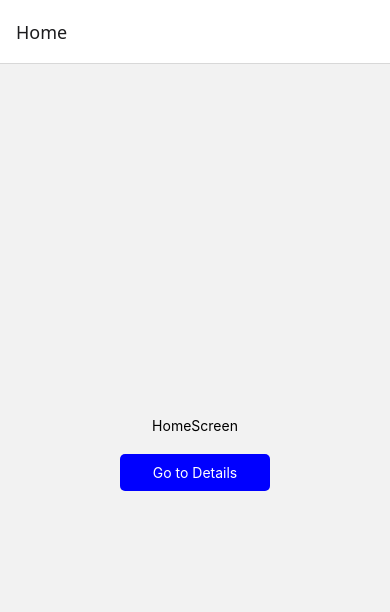
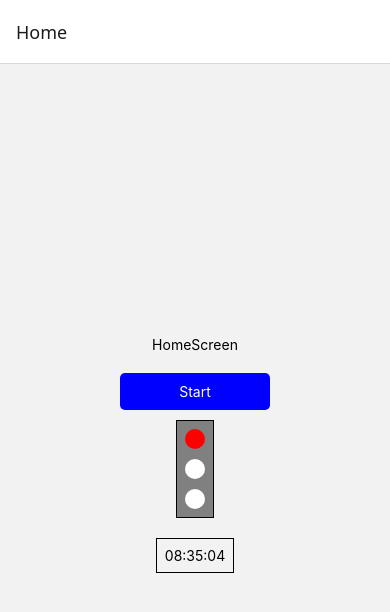
Before and after one commit to Prateek027-S/RN-CLI-Basic, a React Native app: screen /Home in a window 390 px wide. Shown: the top 612 px of the page. Built offline with nearby package versions, Linux system fonts and the light colour scheme.

Commit message:
feat: Traffic light(different durations lights) and clock

```diff
--- a/src/screens/home/HomeScreen.jsx
+++ b/src/screens/home/HomeScreen.jsx
@@ -1,15 +1,63 @@
 import { useNavigation } from '@react-navigation/native';
+import { useEffect, useRef, useState } from 'react';
 import { View, Text, TouchableOpacity, StyleSheet } from 'react-native'
+import Clock from './component/Clock'
 
 const HomeScreen = () => {
   const navigation = useNavigation();
 
+  /*
+  Red light: 4000ms
+  Yellow light: 500ms
+  Green light: 3000ms
+  */
+
+  const trafficLightColors = [
+    {id: 0, color: "red", duration: 4000},
+    {id: 1, color: "yellow", duration: 500},
+    {id: 2, color: "green", duration: 3000},
+  ]
+  const [currentLightIndex, setCurrentLightIndex] = useState(0);
+  const timerRef = useRef(null);
+  const [runTrafficLight, setRunTrafficLight] = useState(false);
+
+  function startTrafficLight() {
+    if(!runTrafficLight) {
+      setRunTrafficLight(true);
+    }
+  }
+
+  useEffect(() => {
+    if (runTrafficLight) {
+      timerRef.current = setTimeout(() => {
+        setCurrentLightIndex(prevIndex => (prevIndex + 1) % trafficLightColors.length);
+      }, trafficLightColors[currentLightIndex].duration)
+    }
+
+    return () => clearTimeout(timerRef.current)
+  }, [currentLightIndex, runTrafficLight])
+
+
   return (
     <View style={styles.container}>
       <Text>HomeScreen</Text>
-      <TouchableOpacity style={styles.button} onPress={() => navigation.navigate('Details')}>
-        <Text style={{color: 'white'}}>Go to Details</Text>
+      <TouchableOpacity style={styles.button} onPress={() => {startTrafficLight()}}>
+        <Text style={{color: 'white'}}>Start</Text>
       </TouchableOpacity>
+      <View style={styles.trafficLightContainer}>
+        {
+          trafficLightColors.map((item) => {
+            return (
+            <View key={item.id} style={{
+              width: 20,
+              height: 20,
+              borderRadius: 60,
+              backgroundColor: (trafficLightColors[currentLightIndex].id === item.id) ? item.color : "white"}}
+            />
+          )})
+        }
+      </View>
+      <Clock />
     </View>
   )
 }
@@ -29,5 +77,20 @@
     borderRadius: 5,
     width: 150,
     alignItems: 'center'
-  }
+  },
+  trafficLightContainer: {
+    borderWidth: 1,
+    padding: 8,
+    gap: 10,
+    marginTop: 10,
+    alignItems: 'center',
+    justifyContent: 'center',
+    backgroundColor: "gray"
+  },
+  light: (color) => ({
+    width: 20,
+    height: 20,
+    borderRadius: 20,
+    backgroundColor: color
+  })
 })
--- /dev/null
+++ b/src/screens/home/component/Clock.js
@@ -0,0 +1,38 @@
+import React, { useEffect, useState } from "react"
+import { StyleSheet, Text, View } from "react-native"
+
+const Clock = React.memo(({type = "12"}) => {
+    const [currentTime, setCurrentTime] = useState(() => new Date());
+
+    function formatTime(date) {
+        let hours = date?.getHours();
+        if (type === "12") {
+            hours = (hours % 12) || 12;
+        }
+        return `${String(hours)?.padStart(2, "0")}:${String(date?.getMinutes())?.padStart(2, "0")}:${String(date?.getSeconds())?.padStart(2, "0")}`
+    }
+
+    useEffect(() => {
+        const timer = setInterval(() => {
+            setCurrentTime(new Date());
+        }, 1000)
+
+        return () => {clearInterval(timer)}
+    }, [])
+
+    return (
+        <View style={styles.clockContainer}>
+            <Text>{formatTime(currentTime)}</Text>
+        </View>
+    )
+})
+
+export default Clock;
+
+const styles = StyleSheet.create({
+    clockContainer: {
+        borderWidth: 1,
+        padding: 8,
+        marginTop: 20
+    }
+})
```
